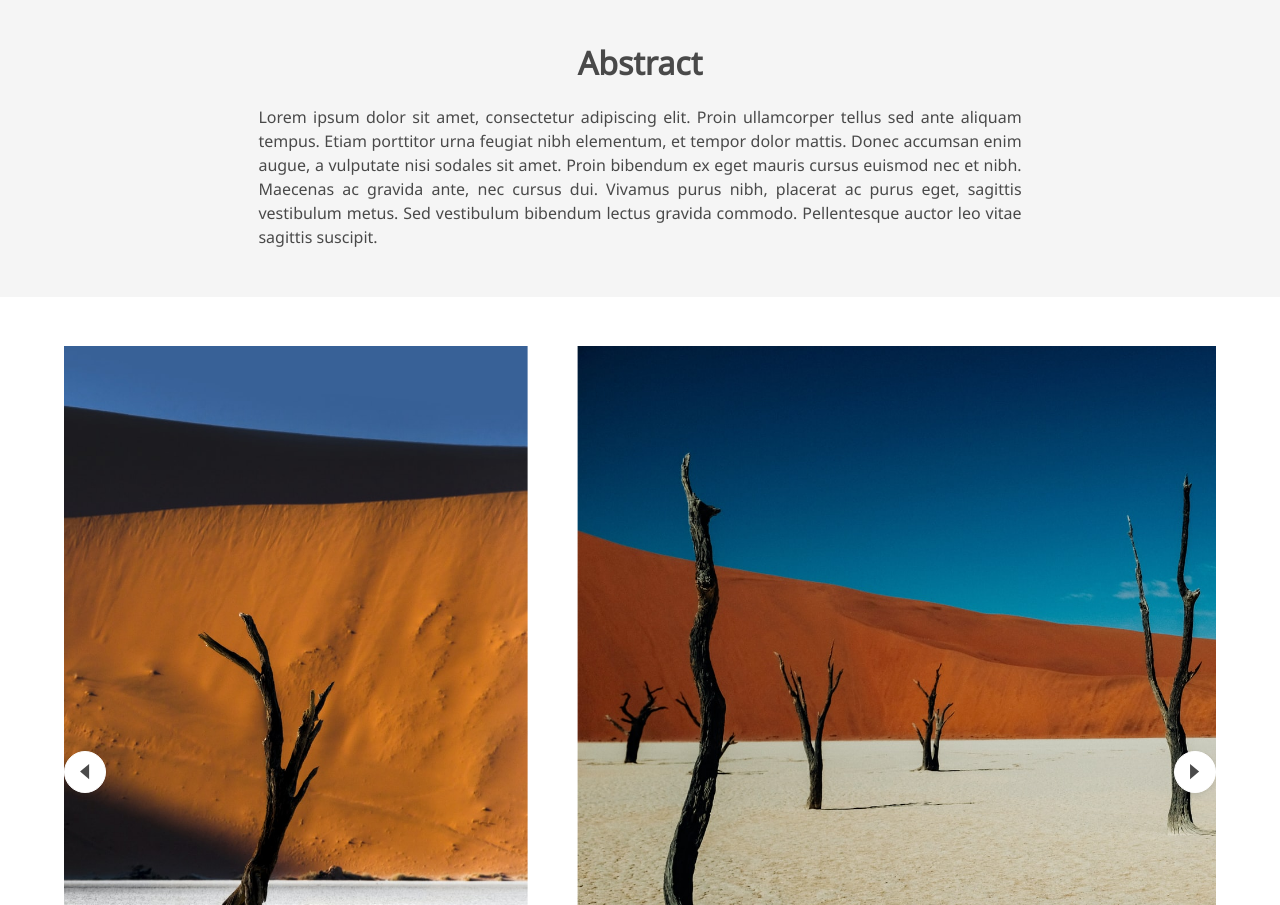
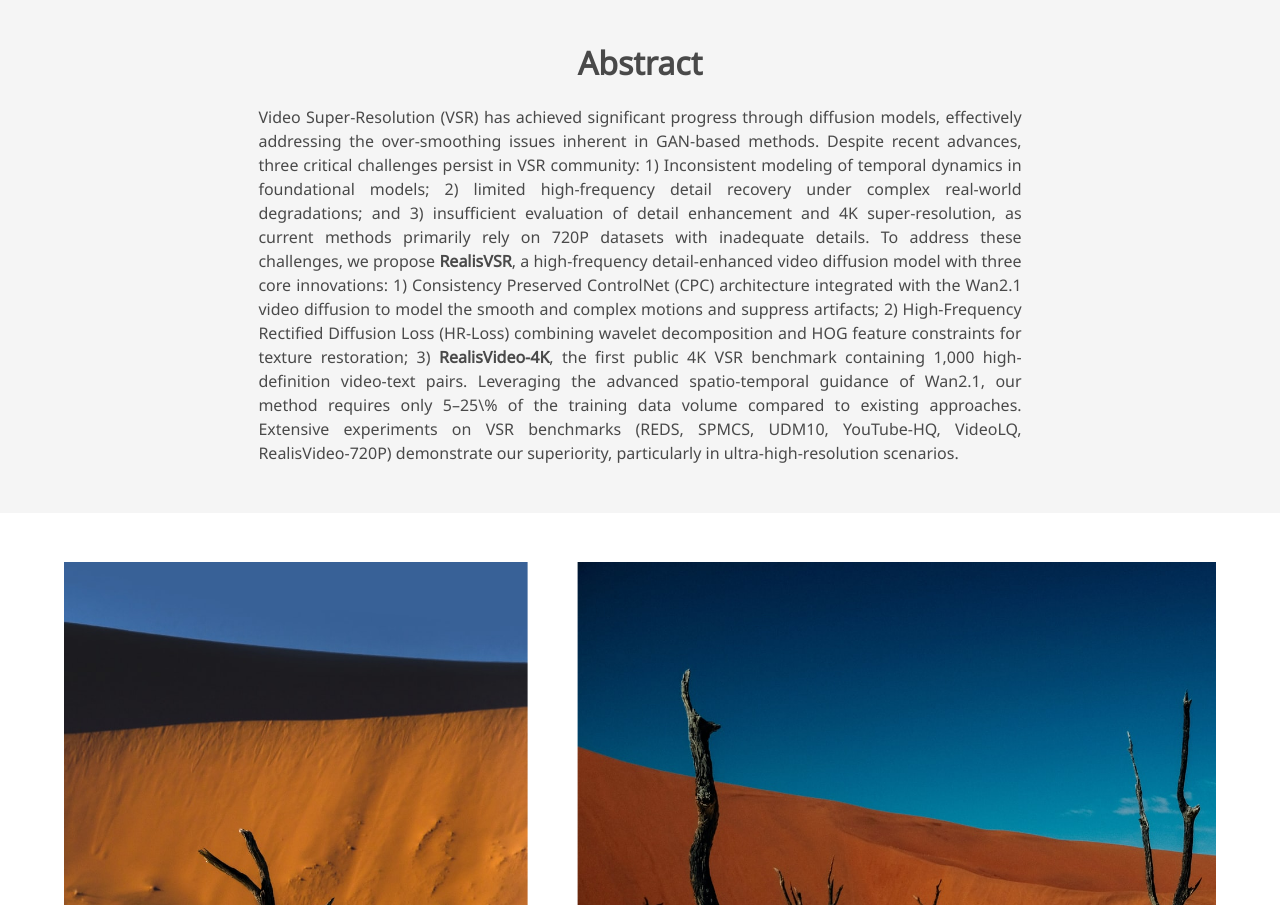
Before and after one commit to zws98/RealisVSR-project, a plain HTML site: page index.html in a window 1280 px wide. Shown: the part 941-1846 px from the top of the page. Drawn offline with nearby package versions, Linux system fonts and the light colour scheme; some icons are missing; a web font is replaced by a local one.

Commit message:
Update index.html

```diff
--- a/index.html
+++ b/index.html
@@ -155,8 +155,7 @@
         <h2 class="title is-3">Abstract</h2>
         <div class="content has-text-justified">
           <p>
-            Lorem ipsum dolor sit amet, consectetur adipiscing elit. Proin ullamcorper tellus sed ante aliquam tempus. Etiam porttitor urna feugiat nibh elementum, et tempor dolor mattis. Donec accumsan enim augue, a vulputate nisi sodales sit amet. Proin bibendum ex eget mauris cursus euismod nec et nibh. Maecenas ac gravida ante, nec cursus dui. Vivamus purus nibh, placerat ac purus eget, sagittis vestibulum metus. Sed vestibulum bibendum lectus gravida commodo. Pellentesque auctor leo vitae sagittis suscipit.
-          </p>
+           Video Super-Resolution (VSR) has achieved significant progress through diffusion models, effectively addressing the over-smoothing issues inherent in GAN-based methods. Despite recent advances, three critical challenges persist in VSR community: 1) Inconsistent modeling of temporal dynamics in foundational models; 2) limited high-frequency detail recovery under complex real-world degradations; and 3) insufficient evaluation of detail enhancement and 4K super-resolution, as current methods primarily rely on 720P datasets with inadequate details. To address these challenges, we propose <b>RealisVSR</b>, a high-frequency detail-enhanced video diffusion model with three core innovations: 1) Consistency Preserved ControlNet (CPC) architecture integrated with the Wan2.1 video diffusion to model the smooth and complex motions and suppress artifacts; 2) High-Frequency Rectified Diffusion Loss (HR-Loss) combining wavelet decomposition and HOG feature constraints for texture restoration; 3) <b>RealisVideo-4K</b>, the first public 4K VSR benchmark containing 1,000 high-definition video-text pairs. Leveraging the advanced spatio-temporal guidance of Wan2.1, our method requires only 5–25\% of the training data volume compared to existing approaches. Extensive experiments on VSR benchmarks (REDS, SPMCS, UDM10, YouTube-HQ, VideoLQ, RealisVideo-720P) demonstrate our superiority, particularly in ultra-high-resolution scenarios.
         </div>
       </div>
     </div>
```
